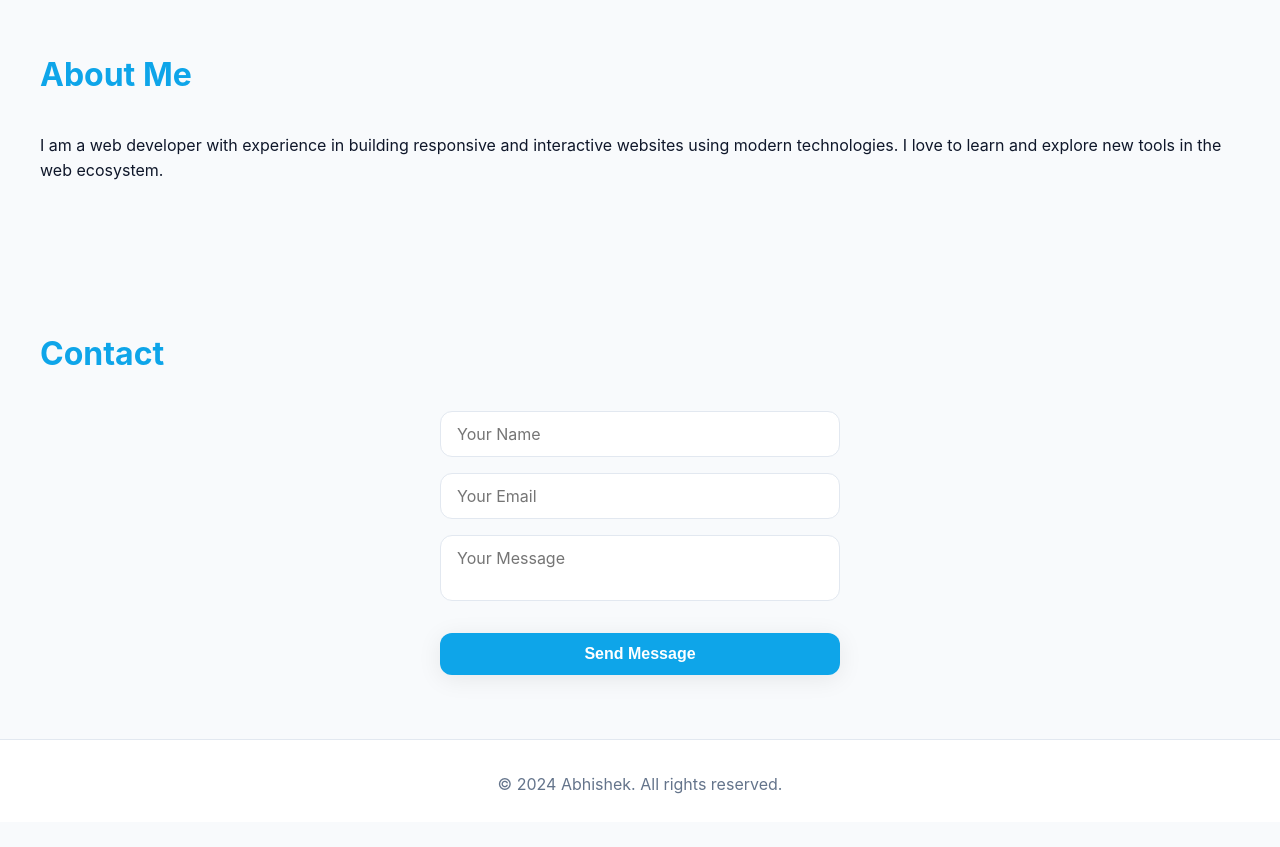
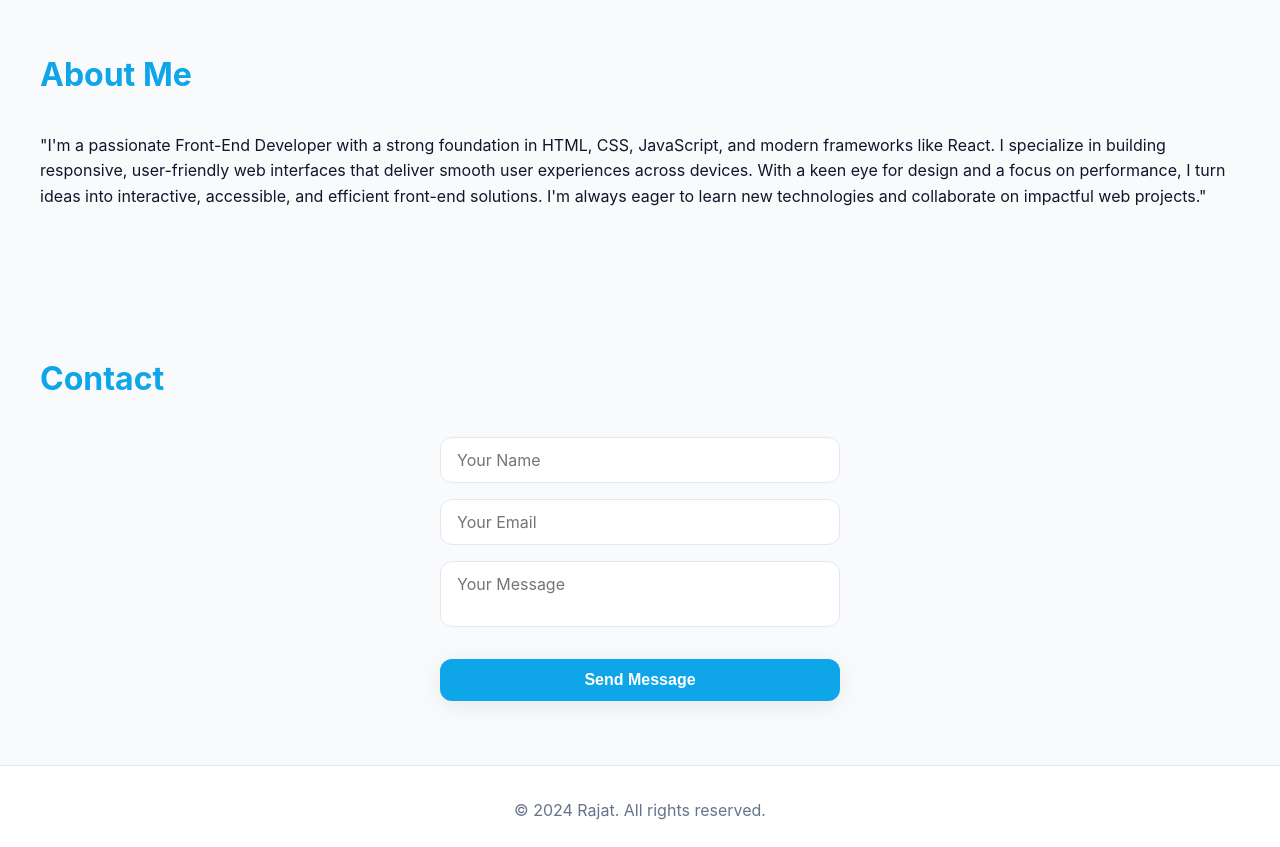
Before and after one commit to rajat-das247365/rajat-portfolio, a plain HTML site: page index.html in a window 1280 px wide. Shown: the part 960-1807 px from the top of the page. Before the commit the page ends 1782 px from the top, so only its background shows below. Drawn offline with Linux system fonts and the light colour scheme.

Commit message:
Update index.html

```diff
--- a/index.html
+++ b/index.html
@@ -20,7 +20,7 @@
   </header>
   <section class="hero">
     <div class="container">
-      <h2>Hello, I'm <span class="highlight">Abhishek</span></h2>
+      <h2>Hello, I'm <span class="highlight">Rajat</span></h2>
       <p class="subtitle">A passionate Web Developer building modern web experiences.</p>
     </div>
   </section>
@@ -53,7 +53,7 @@
   <section id="about" class="about-section">
     <div class="container">
       <h3 class="section-title">About Me</h3>
-      <p>I am a web developer with experience in building responsive and interactive websites using modern technologies. I love to learn and explore new tools in the web ecosystem.</p>
+      <p>"I'm a passionate Front-End Developer with a strong foundation in HTML, CSS, JavaScript, and modern frameworks like React. I specialize in building responsive, user-friendly web interfaces that deliver smooth user experiences across devices. With a keen eye for design and a focus on performance, I turn ideas into interactive, accessible, and efficient front-end solutions. I'm always eager to learn new technologies and collaborate on impactful web projects."</p>
     </div>
   </section>
   <section id="contact" class="contact-section">
@@ -69,7 +69,7 @@
   </section>
   <footer class="footer">
     <div class="container">
-      <p>&copy; 2024 Abhishek. All rights reserved.</p>
+      <p>&copy; 2024 Rajat. All rights reserved.</p>
     </div>
   </footer>
   <script src="script.js"></script>
```
